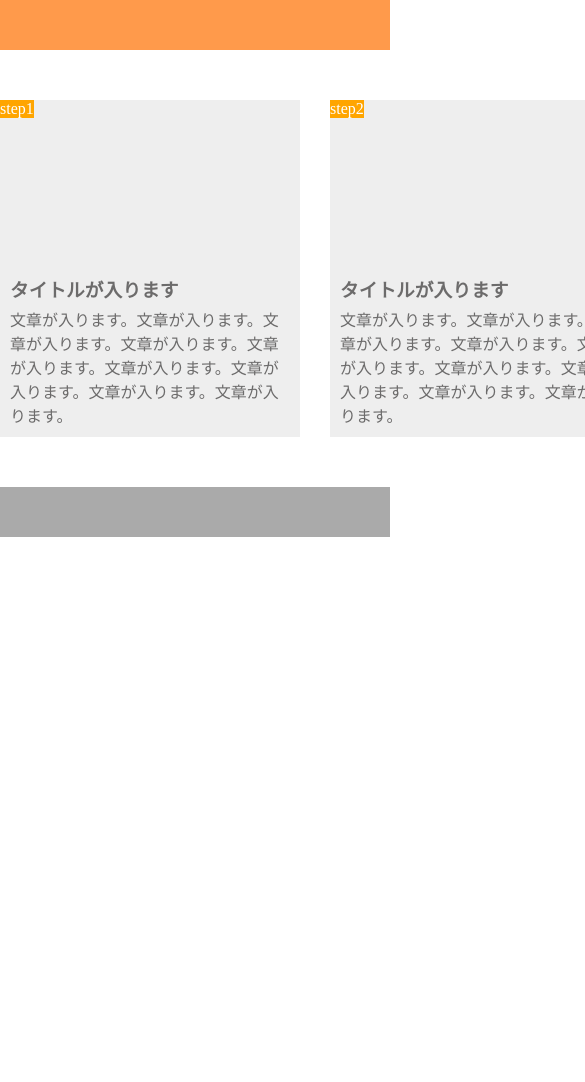
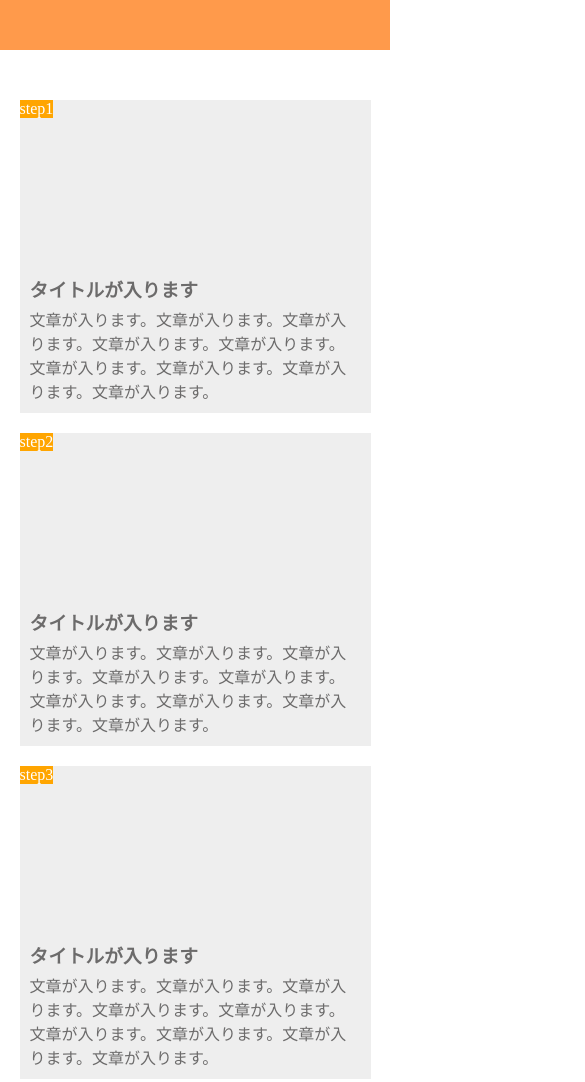
Before and after one commit to shatov130/kadai1, a plain HTML site: page index.html in a window 390 px wide. Shown: the top 1082 px of the page, 585 px wide, since content can reach past the window. Before the commit the page ends 844 px from the top, so only its background shows below. Drawn offline with Linux system fonts and the light colour scheme.

Commit message:
[Finish]kadai1

```diff
--- a/index.html
+++ b/index.html
@@ -2,6 +2,7 @@
 <html>
   <head>
     <meta http-equiv="content-type" content="text/html; charset=utf-8" />
+    <meta name="viewport" content="width=device-width,initial-scale=1.0">
     <title>1-9Webサイト</title>
     <link rel="stylesheet" href="style.css" type="text/css" />
   </head>
--- a/style.css
+++ b/style.css
@@ -64,3 +64,25 @@ footer {
 
   background-color: #AAAAAA;
 }
+
+@media screen and (max-width:768px) {
+  hedder {
+    width:100%;
+  }
+  main {
+    width: 100%;
+    display: block;
+  }
+  .content-item {
+    width: 90%;
+    margin-right: auto;
+    margin-left: auto;
+    margin-bottom: 20px;
+
+  }
+  .content-item:last-child {
+    margin-right: auto;
+    margin-bottom: 0px;
+  }
+
+}
```
